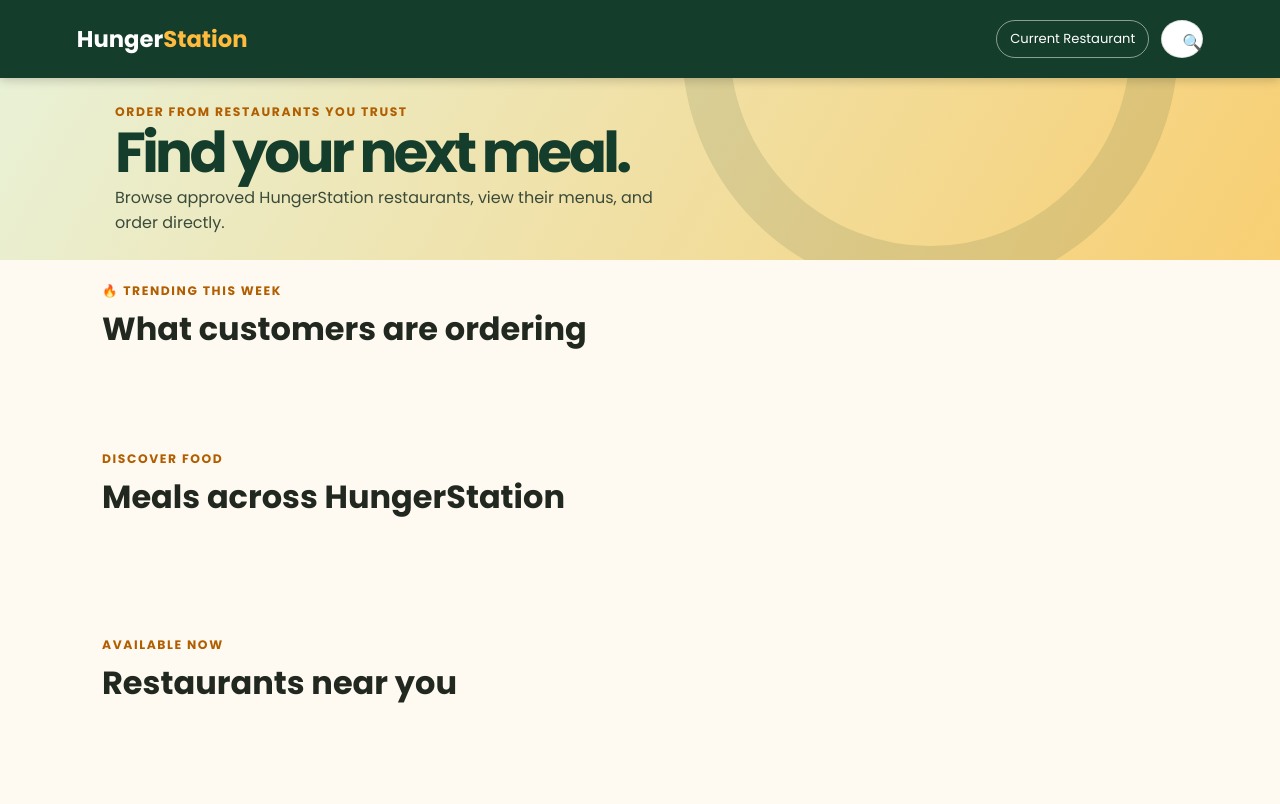
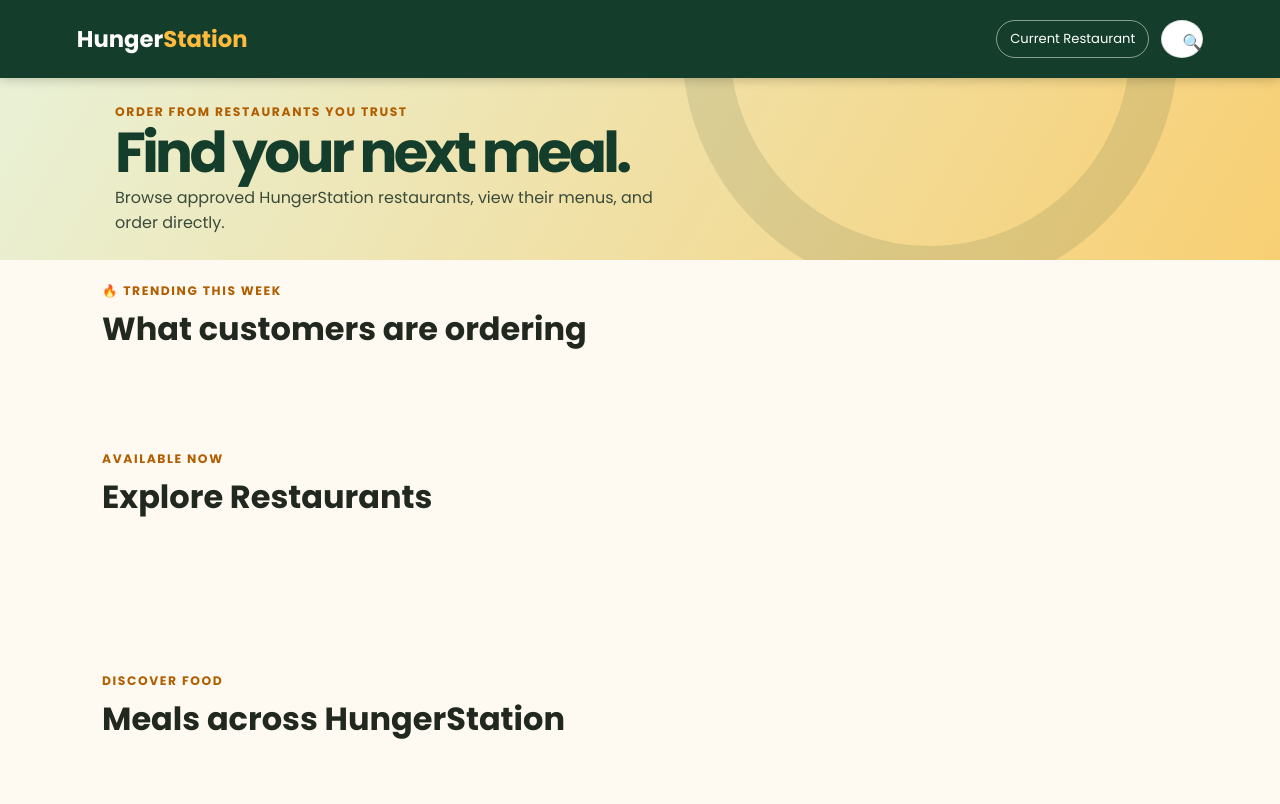
Before and after one commit to Aleyou-Abdul/restaurant-project, a website: page restaurants.html in a window 1280 px wide. Drawn offline with Linux system fonts and the light colour scheme; no server answers.

Commit message:
Prioritize restaurant discovery in directory

```diff
--- a/restaurants.html
+++ b/restaurants.html
@@ -29,15 +29,15 @@
             <div class="directory-heading"><div><p class="directory-kicker">🔥 Trending This Week</p><h2>What customers are ordering</h2></div><span id="trending-count"></span></div>
             <div id="platform-trending-list" class="food-directory-grid" aria-live="polite"></div>
         </section>
+        <section class="restaurant-directory-section restaurant-directory-priority">
+            <div class="directory-heading"><div><p class="directory-kicker">Available now</p><h2>Explore Restaurants</h2></div><span id="restaurant-count"></span></div>
+            <div id="restaurant-directory-list" class="restaurant-directory-grid" aria-live="polite"></div>
+        </section>
         <section id="food-search" class="restaurant-directory-section food-directory-section">
             <div class="directory-heading"><div><p class="directory-kicker">Discover food</p><h2>Meals across HungerStation</h2></div><span id="food-count"></span></div>
             <div id="food-category-filters" class="directory-category-filters"></div>
             <div id="food-directory-list" class="food-directory-grid" aria-live="polite"></div>
         </section>
-        <section class="restaurant-directory-section">
-            <div class="directory-heading"><div><p class="directory-kicker">Available now</p><h2>Restaurants near you</h2></div><span id="restaurant-count"></span></div>
-            <div id="restaurant-directory-list" class="restaurant-directory-grid" aria-live="polite"></div>
-        </section>
     </main>
     <script src="restaurants.js?v=hungerstation-compact-search"></script>
 </body>
```
